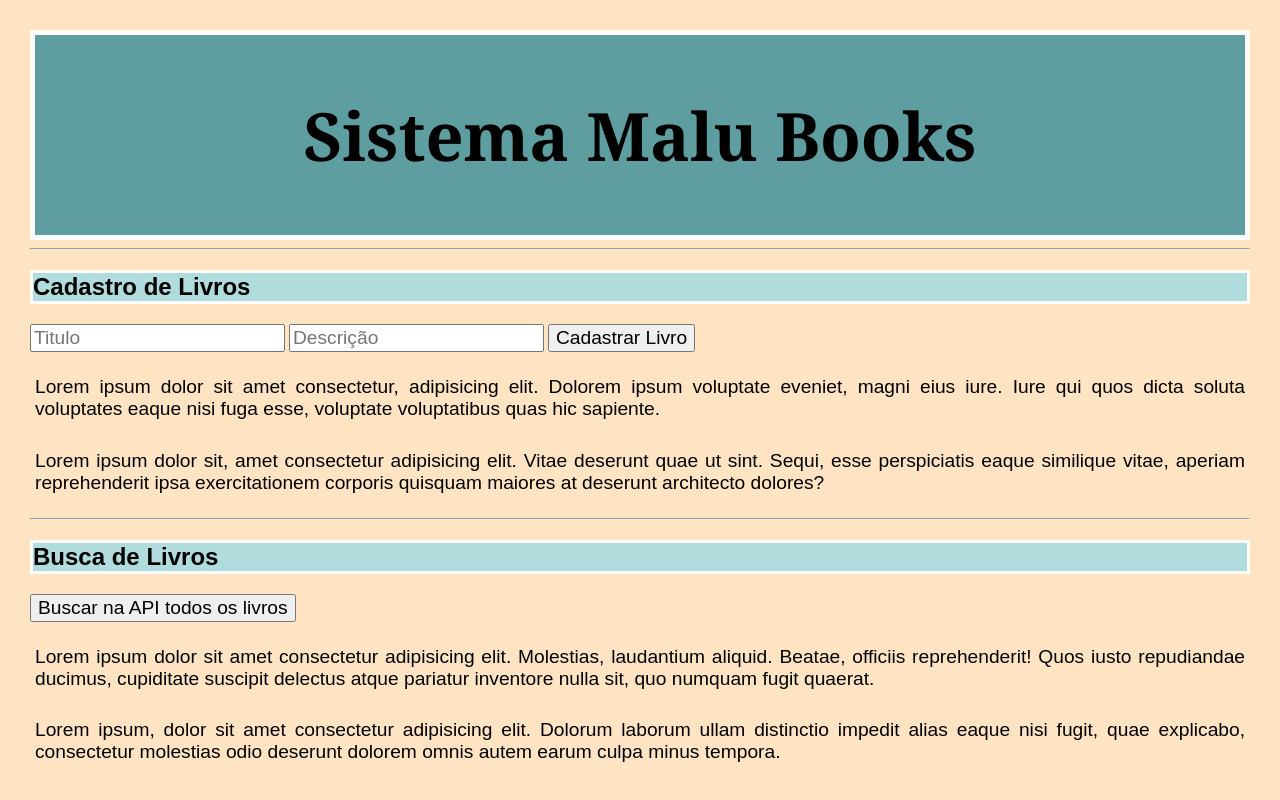
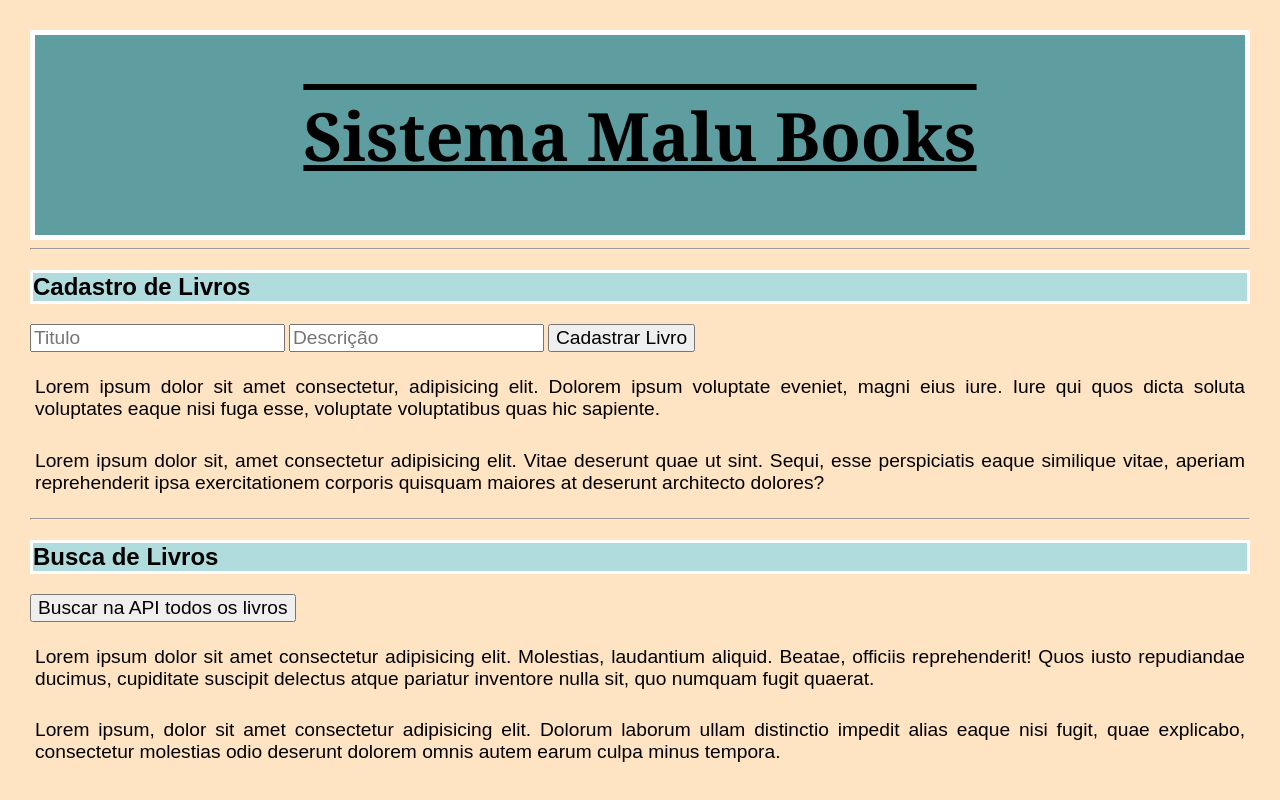
Before and after one commit to MaluAzevedo/projeto_editora, a plain HTML site: page index.html in a window 1280 px wide. Drawn offline with Linux system fonts and the light colour scheme.

Commit message:
Update style.css
Incrementando decoração no título

```diff
--- a/style.css
+++ b/style.css
@@ -16,6 +16,8 @@ header h1{
     text-align: center;
     font-family: Cambria, Cochin, Georgia, Times, 'Times New Roman', serif;
     font-size: 50pt;
+    text-decoration:overline underline;
+
 }
 
 div h2 {
```
